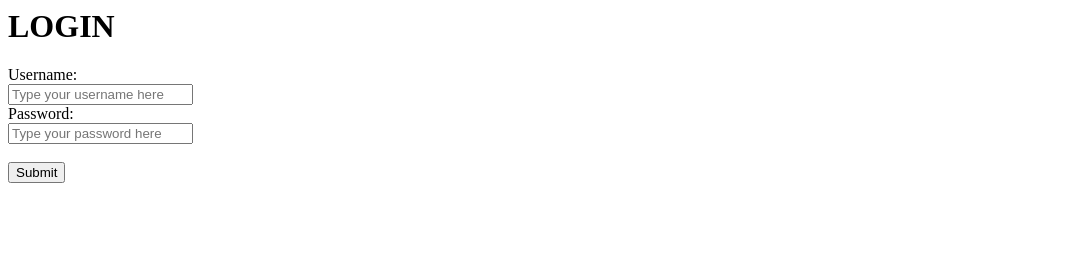
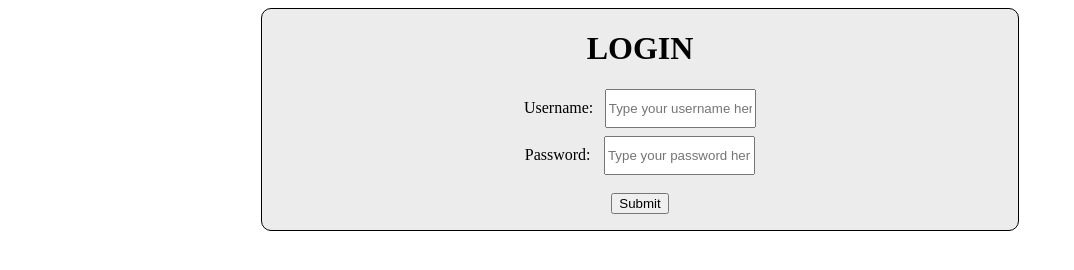
Before and after one commit to SamanthaHancock/Space-Monkey-Mafia, a website: page index.html in a window 1280 px wide. Shown: the whole page, without its empty margins (0-1074 px from the left). Drawn offline with nearby package versions, Linux system fonts and the light colour scheme.

Commit message:
CSS for the login pug
Css

```diff
--- a/index.html
+++ b/index.html
@@ -6,16 +6,19 @@
 
 </head>
 <body>
+  <div id="login">
+  <form>
   <h1>LOGIN</h1>
-  <form>
-  Username:<br>
+  Username:
   <input class="boxes" type="text" placeholder="Type your username here" id="username">
   <br>
-  Password:<br>
+  Password:
   <input class="boxes" type="password" placeholder="Type your password here" id="password">
   <br><br>
   <input id="inputDetails" type="button" value="Submit"></input>
+
 </form>
+</div>
 
 
 </body>
--- a/public/css/styles.css
+++ b/public/css/styles.css
@@ -7,5 +7,29 @@ h1 {
 }
 
 .boxes {
+  width: 20%;
+  height: 5%;
+  display: inline;
 
 }
+form {
+    text-align: center;
+
+}
+
+#username {
+  margin-left: 1.0%;
+  margin-bottom: 1%;
+}
+
+#password {
+    margin-left: 1.25%;
+}
+
+#login {
+  background-color: rgba(224, 224, 224, 0.6);
+  margin-left: 20%;
+  margin-right: 20%;
+  border: 1px solid black;
+  border-radius: 10px;
+}
```
